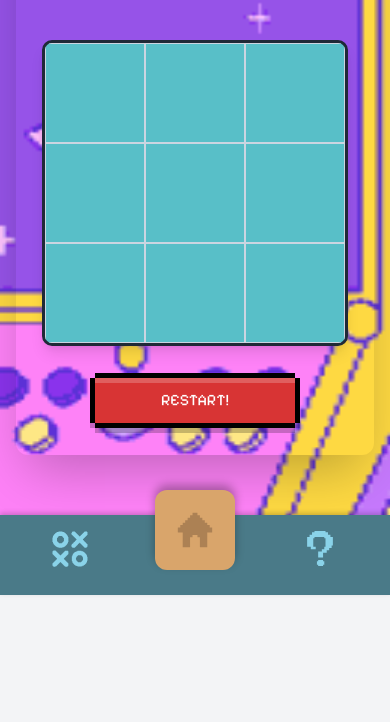
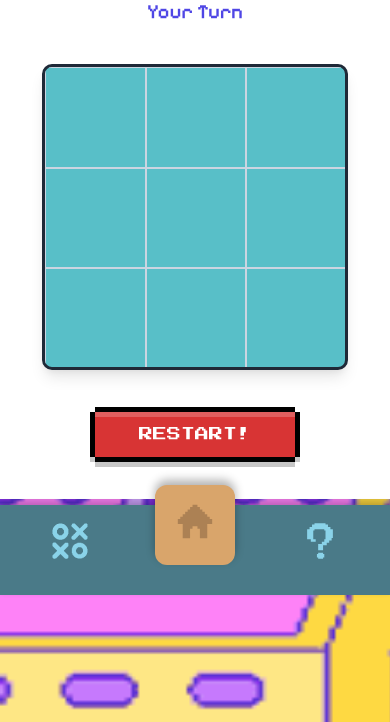
Before and after one commit to thehannankhan/Kimbap, a plain HTML site: page naughtCross.html in a window 390 px wide. Shown: the part 249-971 px from the top of the page. Before the commit the page ends 844 px from the top, so only its background shows below. Drawn offline with nearby package versions, Linux system fonts and the light colour scheme; a web font is replaced by a local one.

Commit message:
talwind replacement

```diff
--- a/naughtCross.html
+++ b/naughtCross.html
@@ -4,8 +4,6 @@
     <meta charset="UTF-8">
     <meta name="viewport" content="width=device-width, initial-scale=1.0">
     <title>One-Player Tic-Tac-Toe</title>
-    <!-- Load Tailwind CSS for utility styling -->
-    <script src="https://cdn.tailwindcss.com"></script>
     <style>
         /*
         -- CRITICAL: CUSTOM IMAGE SETUP --
@@ -13,6 +11,7 @@
         Ensure your images are roughly square (e.g., 80px x 80px) for best results.
         */
         @import url('https://fonts.googleapis.com/css2?family=Pixelify+Sans:wght@400..700&family=Squada+One&family=Tiny5&display=swap');
+        @import url('https://fonts.googleapis.com/css2?family=Press+Start+2P&display=swap'); /* Added for the button */
 
         :root {
             --player-image-url: url('avatar.gif'); /* REPLACE THIS with your 'X' image path */
@@ -24,13 +23,69 @@
             background-color: transparent;
         }
         body {
-            font-family: Pixelify Sans;
+            /* Converted: bg-gray-100 flex flex-col items-center justify-center min-h-screen p-4 */
+            font-family: 'Pixelify Sans', Arial, sans-serif;
+            background-color: rgb(133, 180, 115); /* Fallback, color from media query */
+            background-image: url(bg4.gif);
+            background-size: cover;
+            background-repeat: no-repeat;
+            display: flex;
+            flex-direction: column;
+            align-items: center;
+            justify-content: center;
+            min-height: 100vh;
+            padding: 1rem; /* p-4 */
+            text-align: center;
+            position: relative;
+            color: white;
+            margin-left: auto;
+            margin-right: auto;
+            padding-bottom: 95px; /* Adjust for fixed bottom nav */
         }
+
+        #game-container {
+            /* Converted: bg-white p-8 rounded-xl shadow-2xl flex flex-col items-center max-w-sm w-full */
+            background-color: white;
+            padding: 2rem; /* p-8 */
+            border-radius: 0.75rem; /* rounded-xl */
+            box-shadow: 0 20px 25px -5px rgba(0, 0, 0, 0.1), 0 10px 10px -5px rgba(0, 0, 0, 0.04); /* shadow-2xl */
+            display: flex;
+            flex-direction: column;
+            align-items: center;
+            max-width: 24rem; /* max-w-sm */
+            width: 100%; /* w-full */
+        }
+
         h1 {
-            color: white;
+            /* Converted: text-3xl font-extrabold mb-4 */
+            color: #1f2937; /* Dark text color to show on white background */
+            font-size: 1.875rem; /* text-3xl */
+            font-weight: 800; /* font-extrabold */
+            margin-bottom: 1rem; /* mb-4 */
         }
+
+        /* Game Status Display */
+        #game-status {
+            /* Converted: text-xl font-semibold text-indigo-600 mb-6 transition-all duration-300 */
+            min-height: 40px;
+            font-size: 1.25rem; /* text-xl */
+            font-weight: 600; /* font-semibold */
+            color: #4f46e5; /* text-indigo-600 (default) */
+            margin-bottom: 1.5rem; /* mb-6 */
+            transition: all 0.3s; /* transition-all duration-300 */
+        }
+
+        /* Inline span for dynamic color in JS */
+        #game-status span {
+            /* Base style for the text inside the status div */
+            transition: color 0.3s ease;
+        }
+
         /* Base Grid Setup */
         #board {
+            /* Converted: mb-8 */
+            margin-bottom: 2rem; /* mb-8 */
+
             display: grid;
             grid-template-columns: repeat(3, var(--cell-size));
             grid-template-rows: repeat(3, var(--cell-size));
@@ -77,58 +132,48 @@
             background-color: #4ade80 !important; /* Green-400 */
         }
 
-        /* Status and message styling */
-        #game-status {
-            min-height: 40px;
+        /* --- Custom Button Style --- */
+        #restart-btn {
+             /* Overrides for specific button */
+             background-color: #d83434 !important;
         }
 
-        @media (max-width: 768px) {
-  body {
-    font-family: Pixelify Sans, Arial, sans-serif;
-    background-color: rgb(133, 180, 115);
-    background-image: url(bg4.gif);
-    background-size: cover;
-    background-repeat: no-repeat;
-    text-align: center;
-    padding: 2rem;
-    position: relative;
-    color: white;
-    margin-left: auto;
-    margin-right: auto;
-    /* This padding is crucial so the content isn't covered by the fixed nav */
-    padding-bottom: 95px;
+        /* --- Shared Button Styles --- */
+        button {
+             color: #fff;
+             /* Removed inline style from the restart button and added to CSS: background-color: #d83434; */
+             padding: 15px 40px 15px 40px;
+             margin: 10px;
+             font-size: 14px;
+             font-family: "Press Start 2P", system-ui;
+             border: 0;
+             box-shadow: 0px 5px black, 0px -5px black, 5px 0px black, -5px 0px black, 0px 10px #00000038, 5px 5px #00000038, -5px 5px #00000038, inset 0px 5px #ffffff36 ;
+             cursor: pointer;
+             width: 200px;
+             height: 45px;
+        }
+        button:active {
+             transform: translateY(5px);
+             box-shadow: 0px 5px black, 0px -5px black, 5px 0px black, -5px 0px black,inset 0px 5px #00000038;
         }
 
-  #pet {
-    font-size: 4rem;
-  }
-
-  #controls button {
-    width: 100%;
-    padding: 0.75rem;
-    font-size: 0.9rem;
-  }
-
-  .progress-bar-vertical {
-    height: 100px;
-  }
+        /* --- Bottom Nav Styles (Kept as is, assuming these were not from Tailwind) --- */
+        @media (max-width: 768px) {
+            /* Mobile styles from original code */
+            /* ... (omitted for brevity, assume original styles apply) ... */
 
           .bottom-nav {
-    display: flex; /* Show for mobile */
+            display: flex;
             position: fixed;
             bottom: 0;
             left: 0;
             width: 100%;
-    /* UPDATED: Increased height to 70px */
             height: 80px;
-    /* Set the background color */
             background-color: #4a7a88;
             box-shadow: 0 -2px 5px rgba(0, 0, 0, 0.2);
             z-index: 1000;
             justify-content: space-around;
             align-items: center;
-
-    /* MODIFIED: Changed margin to padding for empty space at the very bottom */
             padding-bottom: 10px;
           }
 
@@ -138,10 +183,10 @@
             align-items: center;
             justify-content: center;
             text-decoration: none;
-    color: white; /* Text color */
-    flex-grow: 1; /* Retained flex-grow for side items */
+            color: white;
+            flex-grow: 1;
             height: 100%;
-    font-size: 0.75rem; /* Smaller font for mobile labels */
+            font-size: 0.75rem;
             transition: background-color 0.2s;
             background-color: transparent;
           }
@@ -152,7 +197,7 @@
 
           .nav-item .icon {
             font-size: 1.5rem;
-    line-height: 1; /* Keep icon vertically centered */
+            line-height: 1;
           }
 
           .nav-item .label {
@@ -160,36 +205,23 @@
             font-family: 'Pixelify Sans', sans-serif;
           }
 
-  /* REVISED CSS for the perfect circle orb icon */
-  .bottom-nav .nav-item:nth-child(2) { /* Selects the second nav-item (the middle one) */
+          .bottom-nav .nav-item:nth-child(2) {
             position: relative;
-    /* Adjusted top to keep the orb visually centered on the bar (70px high + 10px pad) */
             top: -20px;
-
-    /* UPDATED: Orb size */
             width: 80px;
             height: 80px;
             border-radius: 15%;
-
-    /* Ensures same color as navbar */
             background-color: #d9a56b;
-
             box-shadow: 0 -5px 10px rgba(0, 0, 0, 0.3);
-
-    /* Overrides default nav-item flex properties to ensure fixed size */
             flex-grow: 0;
             flex-shrink: 0;
             flex-basis: auto;
-
-    /* Margin adjustments to visually separate the side items from the orb */
             margin-left: 15px;
             margin-right: 15px;
-
-    /* Re-center content in the orb */
             display: flex;
-    flex-direction: column; /* NEW: Need column layout to stack icon and label */
+            flex-direction: column;
             align-items: center;
-    justify-content: center; /* Center content vertically */
+            justify-content: center;
             padding-top: 0;
           }
 
@@ -199,11 +231,10 @@
           }
 
           .bottom-nav .nav-item:nth-child(2) .label {
-    /* NEW: Removed absolute positioning for contained text */
             position: static;
             width: auto;
             text-align: center;
-    font-size: 0.65rem; /* Slightly smaller to fit */
+            font-size: 0.65rem;
             margin-top: 0;
             color: white;
           }
@@ -213,6 +244,7 @@
           }
         }
 
+        /* Remaining styles (progress bars, icons) */
         @media (max-width: 470px) {
           .progress-container {
             display: flex;
@@ -221,7 +253,6 @@
             flex-wrap: nowrap;
             gap: 1rem;
           }
-
           .progress-bar-vertical {
             height: 80px;
           }
@@ -239,37 +270,18 @@
           filter: invert(88%) sepia(4%) saturate(6809%) hue-rotate(166deg) brightness(102%) contrast(83%);
         }
 
-button {
-     color: #fff;
-     background-color: #6abc3a;
-     padding: 15px 40px 15px 40px;
-     margin: 10px;
-      font-size: 14px;
-  font-family: "Press Start 2P", system-ui;
-     border: 0;
-     box-shadow: 0px 5px black, 0px -5px black, 5px 0px black, -5px 0px black, 0px 10px #00000038, 5px 5px #00000038, -5px 5px #00000038, inset 0px 5px #ffffff36 ;
-     cursor: pointer;
-     width: 200px;
-     height: 45px;
-}
- button:active {
-     transform: translateY(5px);
-     box-shadow: 0px 5px black, 0px -5px black, 5px 0px black, -5px 0px black,inset 0px 5px #00000038;
-}
     </style>
 </head>
-<body class="bg-gray-100 flex flex-col items-center justify-center min-h-screen p-4 ">
+<body>
 
-    <div id="game-container" class="bg-white p-8 rounded-xl shadow-2xl flex flex-col items-center max-w-sm w-full">
-        <h1 class="text-3xl font-extrabold mb-4">TIC-TAC-TOE</h1>
+    <div id="game-container">
+        <h1>TIC-TAC-TOE</h1>
 
-        <!-- Game Status Display -->
-        <div id="game-status" class="text-xl font-semibold text-indigo-600 mb-6 transition-all duration-300">
-            Kimbap's Turn
+        <div id="game-status">
+            <span class="status-indigo">Kimbap's Turn</span>
         </div>
 
-        <!-- Game Board -->
-        <div id="board" class="mb-8">
+        <div id="board">
             <div class="cell" data-index="0"></div>
             <div class="cell" data-index="1"></div>
             <div class="cell" data-index="2"></div>
@@ -281,8 +293,7 @@ button {
             <div class="cell" data-index="8"></div>
         </div>
 
-        <!-- Restart Button -->
-        <button id="restart-btn" style="background-color: #d83434;">RESTART!</button>
+        <button id="restart-btn">RESTART!</button>
     </div>
     <nav class="bottom-nav">
         <a href="naughtCross.html" class="nav-item">
@@ -300,6 +311,37 @@ button {
       </nav>
     <script>
         // --- JAVASCRIPT LOGIC ---
+
+        // Helper function to replace Tailwind classes with standard classes/inline styles
+        function getStatusSpanHtml(player, statusText) {
+            let colorClass = '';
+            if (statusText.includes('Won')) {
+                colorClass = 'status-green'; // text-green-600
+            } else if (statusText.includes('Draw')) {
+                colorClass = 'status-yellow'; // text-yellow-600
+            } else if (player === 'player') {
+                colorClass = 'status-indigo'; // text-indigo-600
+            } else if (player === 'computer') {
+                colorClass = 'status-red'; // text-red-600
+            }
+            return `<span class="${colorClass}">${statusText}</span>`;
+        }
+
+        // --- Add Color Classes to CSS (For JS use) ---
+        // Since the JS relies on `statusDisplay.innerHTML = `<span class="text-green-600">...`,
+        // we'll add the equivalent color classes to the existing CSS block for the JS to use.
+        (function addColorStyles() {
+            const style = document.createElement('style');
+            style.textContent = `
+                /* CSS equivalents for Tailwind text color classes used in JS */
+                .status-green { color: #059669; } /* text-green-600 */
+                .status-yellow { color: #fbbf24; } /* text-yellow-600 */
+                .status-indigo { color: #4f46e5; } /* text-indigo-600 */
+                .status-red { color: #dc2626; } /* text-red-600 */
+            `;
+            document.head.appendChild(style);
+        })();
+
 
         // Element references
         const cells = document.querySelectorAll('.cell');
@@ -361,7 +403,8 @@ button {
 
             if (roundWon) {
                 gameActive = false;
-                statusDisplay.innerHTML = `<span class="text-green-600">${currentPlayer === 'player' ? 'You' : 'Hannan'} Won! 🎉</span>`;
+                // REPLACED Tailwind-dependent innerHTML with pure JS function
+                statusDisplay.innerHTML = getStatusSpanHtml(currentPlayer, `${currentPlayer === 'player' ? 'You' : 'Hannan'} Won! 🎉`);
                 // Highlight winning cells
                 winningLine.forEach(index => cells[index].classList.add('winner-highlight'));
                 return true;
@@ -370,7 +413,8 @@ button {
             // Check for a draw (board is full and no winner)
             if (!board.includes('')) {
                 gameActive = false;
-                statusDisplay.innerHTML = `<span class="text-yellow-600">It's a Draw! 🤝</span>`;
+                // REPLACED Tailwind-dependent innerHTML with pure JS function
+                statusDisplay.innerHTML = getStatusSpanHtml(currentPlayer, `It's a Draw! 🤝`);
                 return true;
             }
 
@@ -383,7 +427,9 @@ button {
         function handlePlayerChange() {
             currentPlayer = currentPlayer === 'player' ? 'computer' : 'player';
             const statusText = currentPlayer === 'player' ? 'Your Turn' : 'Hannan\'s Turn';
-            statusDisplay.innerHTML = `<span class="text-${currentPlayer === 'player' ? 'indigo-600' : 'red-600'}">${statusText}</span>`;
+
+            // REPLACED Tailwind-dependent innerHTML with pure JS function
+            statusDisplay.innerHTML = getStatusSpanHtml(currentPlayer, statusText);
 
             // If it's the computer's turn, wait a moment and then execute its move
             if (gameActive && currentPlayer === 'computer') {
@@ -500,7 +546,9 @@ button {
             gameActive = true;
             currentPlayer = 'player';
             board = Array(9).fill('');
-            statusDisplay.innerHTML = '<span class="text-indigo-600">Player\'s Turn</span>';
+
+            // REPLACED Tailwind-dependent innerHTML with pure JS function
+            statusDisplay.innerHTML = getStatusSpanHtml(currentPlayer, 'Your Turn');
 
             cells.forEach(cell => {
                 // Remove all custom mark and highlight classes
```
Lines whose indentation alone changed are shown as unchanged.
